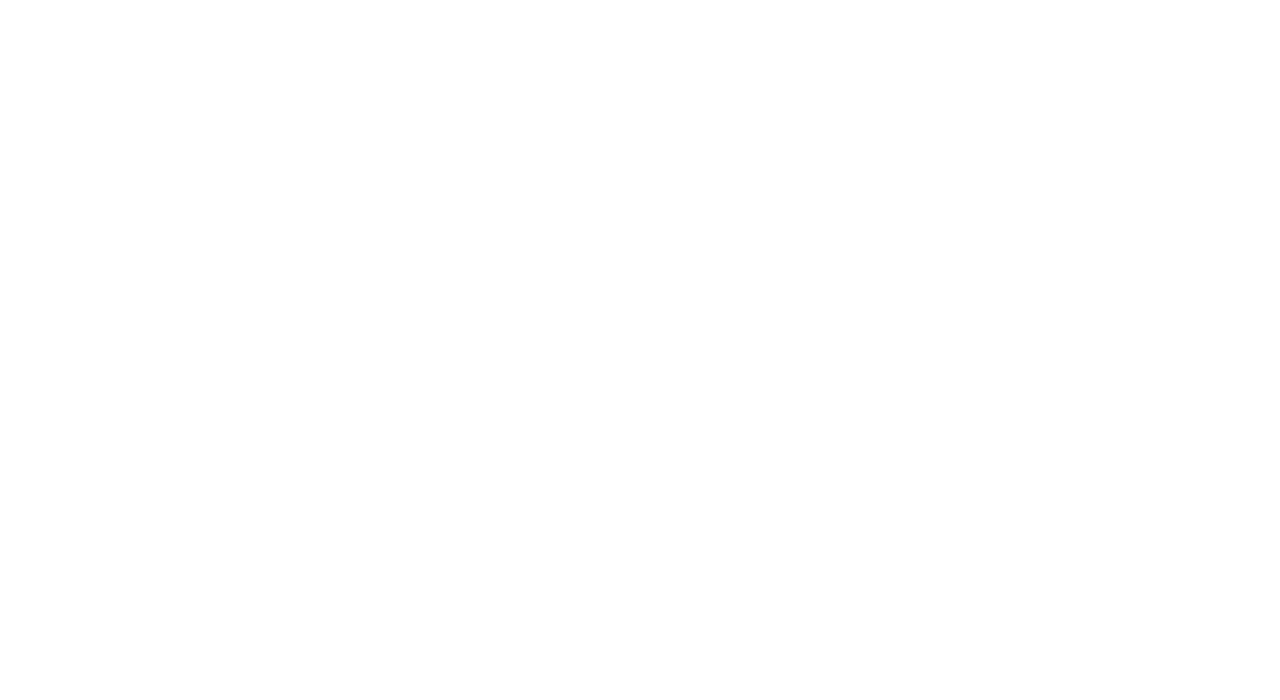
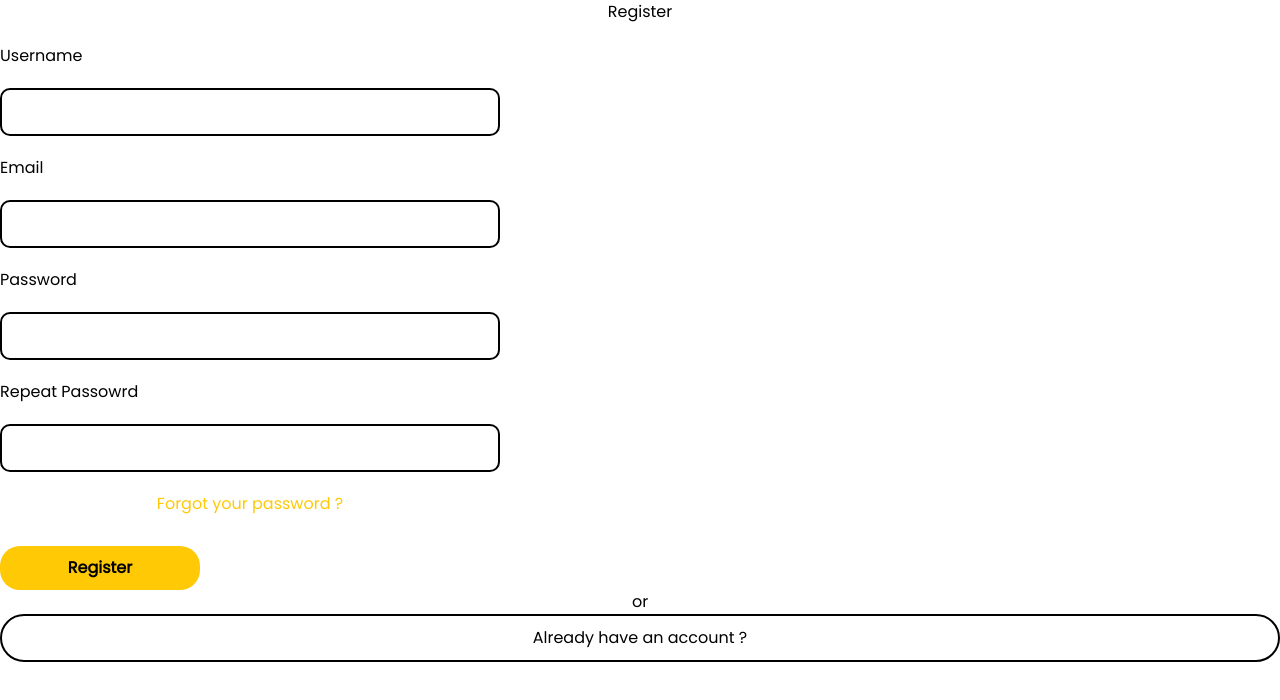
Before and after one commit to wendikardian/openlit, a React (Vite) app: page /register in a window 1280 px wide. Before the commit this address had no page. Shown: the top 700 px of the page. Built offline with nearby package versions, Linux system fonts and the light colour scheme.

Commit message:
routes done

```diff
--- a/src/App.jsx
+++ b/src/App.jsx
@@ -3,6 +3,8 @@
 import Jumbotron from "./landing_page/Jumbotron";
 import { BrowserRouter as Router, Route, Routes } from "react-router-dom";
 import Login from "./login/Login";
+import Register from "./login/Register";
+
 function LandingPage() {
   return (
     <div>
@@ -17,6 +19,7 @@
       <Routes>
         <Route exact path="/" Component={LandingPage} />
         <Route  path="/login" Component={Login} />
+        <Route  path="/register" Component={Register} />
       </Routes>
     </Router>
   );
--- a/src/landing_page/Header.jsx
+++ b/src/landing_page/Header.jsx
@@ -29,16 +29,19 @@
           </div>
           <div class="hidden lg:flex lg:flex-1 lg:justify-end">
             <Link to="/login">
-            <a href="#" class="text-sm font-semibold leading-6 text-gray-900">
-              Log in <span aria-hidden="true">&rarr;</span>
-            </a>
+              <a href="#" class="text-sm font-semibold leading-6 text-gray-900">
+                Log in <span aria-hidden="true">&rarr;</span>
+              </a>
             </Link>
-            <div class=" ml-20 p-2 rounded-2xl  bg-yellow-400">
-                <a href="" class="font-semibold">Sign up for free</a>
-            </div>
+            <Link to="/register">
+              <div class=" ml-20 p-2 rounded-2xl  bg-yellow-400">
+                <a href="" class="font-semibold">
+                  Sign up for free
+                </a>
+              </div>
+            </Link>
           </div>
         </nav>
-
       </header>
     </div>
   );
--- a/src/login/Login.jsx
+++ b/src/login/Login.jsx
@@ -1,13 +1,12 @@
-import React from 'react'
-import './Login.css'
-import { InputComponent } from './InputComponent'
+import React from "react";
+import "./Login.css";
+import { InputComponent } from "./InputComponent";
+import { Link } from "react-router-dom";
 
 export default function Login() {
   return (
     <div class="w-full flex h-screen">
-      <div class="w-3/5 yellow-bg">
-
-      </div>
+      <div class="w-3/5 yellow-bg"></div>
       <div className="content flex flex-col justify-center items-center w-full">
         <h1 className="font-bold text-4xl mb-10">Log In</h1>
         <div className="box-login">
@@ -21,10 +20,12 @@
           <p>Login</p>
         </div>
         <p class="mt-5 mb-5">or</p>
+        <Link to="/register">
           <div class="button-signup">
             <p>Sign up now</p>
           </div>
+        </Link>
       </div>
     </div>
-  )
+  );
 }
--- /dev/null
+++ b/src/login/Register.jsx
@@ -0,0 +1,36 @@
+import React from 'react'
+import './Login.css'
+import { InputComponent } from './InputComponent'
+import { Link } from "react-router-dom";
+
+export default function Register() {
+  return (
+    <div class="w-full flex h-screen">
+      <div class="w-3/5 yellow-bg">
+
+      </div>
+      <div className="content flex flex-col justify-center items-center w-full">
+        <h1 className="font-bold text-4xl mb-10">Register</h1>
+        <div className="box-login">
+            <InputComponent nameInput="Username" />
+            <InputComponent nameInput="Email" />
+            <InputComponent nameInput="Password" />
+            <InputComponent nameInput="Repeat Passowrd" />
+        </div>
+        <div className="forgot-div  flex justify-end">
+        <p class="text-left">Forgot your password ? </p>
+        </div>
+        <div class="button-login">
+          <p>Register</p>
+        </div>
+        <p class="mt-5 mb-5">or</p>
+        <Link to="/login">
+
+        <div class="button-signup">
+          <p>Already have an account ? </p>
+        </div>
+        </Link>
+      </div>
+    </div>
+  )
+}
```
Lines whose indentation alone changed are shown as unchanged.
